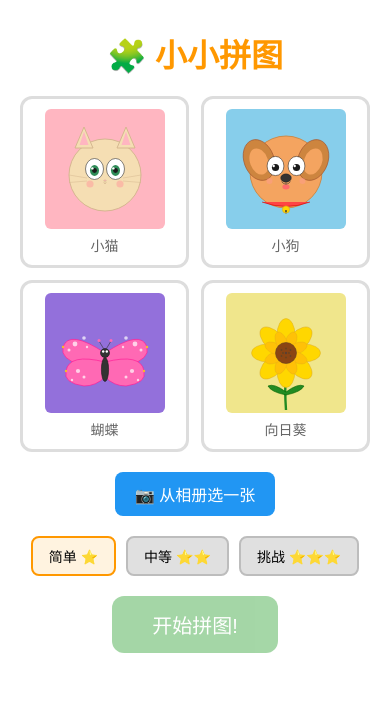
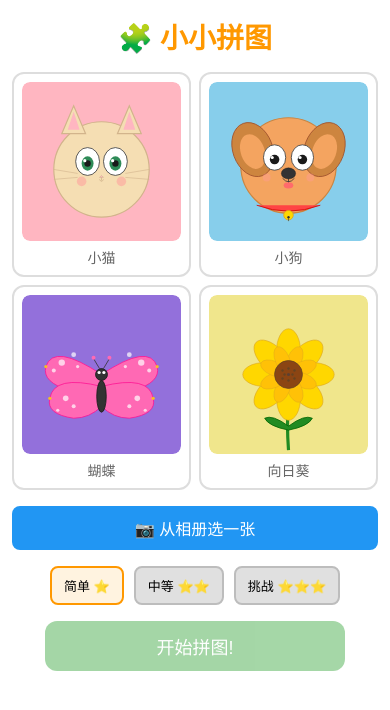
Before and after one commit to kensonhe/kids-puzzle, a React (Vite) app: page / in a window 390 px wide. Shown: the top 710 px of the page. Built offline with nearby package versions, Linux system fonts and the light colour scheme.

Commit message:
fix: mobile responsive layout - auto-sizing puzzle grid, vertical game layout, percentage-based background sizing

```diff
--- a/src/components/CompleteScreen.css
+++ b/src/components/CompleteScreen.css
@@ -3,7 +3,7 @@
   flex-direction: column;
   align-items: center;
   gap: 16px;
-  padding: 30px 20px;
+  padding: 30px 16px;
   max-width: 500px;
   margin: 0 auto;
 }
@@ -22,11 +22,13 @@
   border: 3px solid #4caf50;
   border-radius: 12px;
   overflow: hidden;
+  max-width: 300px;
+  width: 100%;
 }
 
 .complete-screen__image img {
-  width: 300px;
-  height: 300px;
+  width: 100%;
+  aspect-ratio: 1;
   object-fit: contain;
   display: block;
 }
@@ -39,6 +41,8 @@
 .complete-screen__actions {
   display: flex;
   gap: 12px;
+  flex-wrap: wrap;
+  justify-content: center;
 }
 
 .play-again-btn {
@@ -60,3 +64,24 @@
   font-size: 18px;
   cursor: pointer;
 }
+
+@media (max-width: 480px) {
+  .complete-screen {
+    padding: 20px 12px;
+    gap: 12px;
+  }
+  .complete-screen__celebration {
+    font-size: 36px;
+  }
+  .complete-screen__encouragement {
+    font-size: 20px;
+  }
+  .complete-screen__image {
+    max-width: 200px;
+  }
+  .play-again-btn,
+  .choose-image-btn {
+    padding: 10px 20px;
+    font-size: 16px;
+  }
+}
--- a/src/components/GameScreen.css
+++ b/src/components/GameScreen.css
@@ -1,17 +1,20 @@
 .game-screen {
   display: flex;
-  gap: 20px;
-  padding: 20px;
-  align-items: flex-start;
+  flex-direction: column;
+  gap: 16px;
+  padding: 16px;
+  align-items: center;
   max-width: 700px;
   margin: 0 auto;
 }
 
 .game-sidebar {
   display: flex;
-  flex-direction: column;
+  flex-direction: row;
+  align-items: center;
   gap: 12px;
-  width: 150px;
+  width: 100%;
+  justify-content: center;
 }
 
 .reference-image {
@@ -21,8 +24,9 @@
 }
 
 .reference-image img {
-  width: 100%;
-  height: auto;
+  width: 80px;
+  height: 80px;
+  object-fit: cover;
   display: block;
 }
 
@@ -31,15 +35,15 @@
   color: white;
   border: none;
   border-radius: 8px;
-  padding: 10px 16px;
+  padding: 8px 16px;
   font-size: 14px;
   cursor: pointer;
 }
 
 .game-main {
-  flex: 1;
   display: flex;
   justify-content: center;
+  width: 100%;
 }
 
 .puzzle-grid {
@@ -55,3 +59,18 @@
   aspect-ratio: 1;
   overflow: hidden;
 }
+
+@media (max-width: 480px) {
+  .game-screen {
+    padding: 12px 8px;
+    gap: 12px;
+  }
+  .reference-image img {
+    width: 60px;
+    height: 60px;
+  }
+  .game-reset-btn {
+    padding: 6px 12px;
+    font-size: 12px;
+  }
+}
--- a/src/components/GameScreen.tsx
+++ b/src/components/GameScreen.tsx
@@ -63,8 +63,7 @@ export function GameScreen({
           className="puzzle-grid"
           style={{
             gridTemplateColumns: `repeat(${difficulty}, 1fr)`,
-            width: PUZZLE_SIZE,
-            height: PUZZLE_SIZE,
+            width: `min(${PUZZLE_SIZE}px, calc(100vw - 32px))`,
           }}
         >
           {Array.from({ length: totalCells }, (_, position) => {
--- a/src/components/PuzzlePiece.tsx
+++ b/src/components/PuzzlePiece.tsx
@@ -27,8 +27,10 @@ export function PuzzlePiece({
   const dragStartIndex = useRef<number>(-1);
 
   const pieceSize = puzzleSize / gridSize;
-  const bgSize = `${puzzleSize}px ${puzzleSize}px`;
-  const bgPosition = `-${piece.imageClip.x}px -${piece.imageClip.y}px`;
+  const bgSizePercent = `${gridSize * 100}% ${gridSize * 100}%`;
+  const col = piece.correctIndex % gridSize;
+  const row = Math.floor(piece.correctIndex / gridSize);
+  const bgPositionPercent = `${(col / (gridSize - 1)) * 100}% ${(row / (gridSize - 1)) * 100}%`;
 
   const handleClick = () => {
     if (piece.isPlaced) return;
@@ -80,11 +82,9 @@ export function PuzzlePiece({
     <div
       className={classNames}
       style={{
-        width: pieceSize,
-        height: pieceSize,
         backgroundImage: `url(${image})`,
-        backgroundSize: bgSize,
-        backgroundPosition: bgPosition,
+        backgroundSize: bgSizePercent,
+        backgroundPosition: bgPositionPercent,
       }}
       onClick={handleClick}
       draggable={!piece.isPlaced}
--- a/src/components/StartScreen.css
+++ b/src/components/StartScreen.css
@@ -3,7 +3,7 @@
   flex-direction: column;
   align-items: center;
   gap: 20px;
-  padding: 30px 20px;
+  padding: 20px 16px;
   max-width: 500px;
   margin: 0 auto;
 }
@@ -35,8 +35,8 @@
 
 .image-card img {
   width: 100%;
-  height: 120px;
-  object-fit: contain;
+  aspect-ratio: 1;
+  object-fit: cover;
   border-radius: 8px;
 }
 
@@ -50,6 +50,11 @@
   background: #fff3e0;
 }
 
+.image-card--upload {
+  border-color: #2196f3;
+  background: #e3f2fd;
+}
+
 .upload-btn {
   background: #2196f3;
   color: white;
@@ -58,6 +63,7 @@
   padding: 10px 20px;
   font-size: 16px;
   cursor: pointer;
+  width: 100%;
 }
 
 .upload-input {
@@ -72,6 +78,8 @@
 .start-screen__difficulty {
   display: flex;
   gap: 10px;
+  flex-wrap: wrap;
+  justify-content: center;
 }
 
 .difficulty-btn {
@@ -82,6 +90,7 @@
   font-size: 14px;
   cursor: pointer;
   transition: all 0.2s;
+  white-space: nowrap;
 }
 
 .difficulty-btn--selected {
@@ -98,9 +107,36 @@
   font-size: 20px;
   cursor: pointer;
   transition: opacity 0.2s;
+  width: 100%;
+  max-width: 300px;
 }
 
 .start-btn:disabled {
   opacity: 0.5;
   cursor: not-allowed;
 }
+
+@media (max-width: 480px) {
+  .start-screen {
+    padding: 16px 12px;
+    gap: 16px;
+  }
+  .start-screen__title {
+    font-size: 28px;
+  }
+  .start-screen__images {
+    gap: 8px;
+  }
+  .image-card {
+    padding: 8px;
+    border-width: 2px;
+  }
+  .difficulty-btn {
+    padding: 8px 12px;
+    font-size: 13px;
+  }
+  .start-btn {
+    padding: 12px 24px;
+    font-size: 18px;
+  }
+}
```
